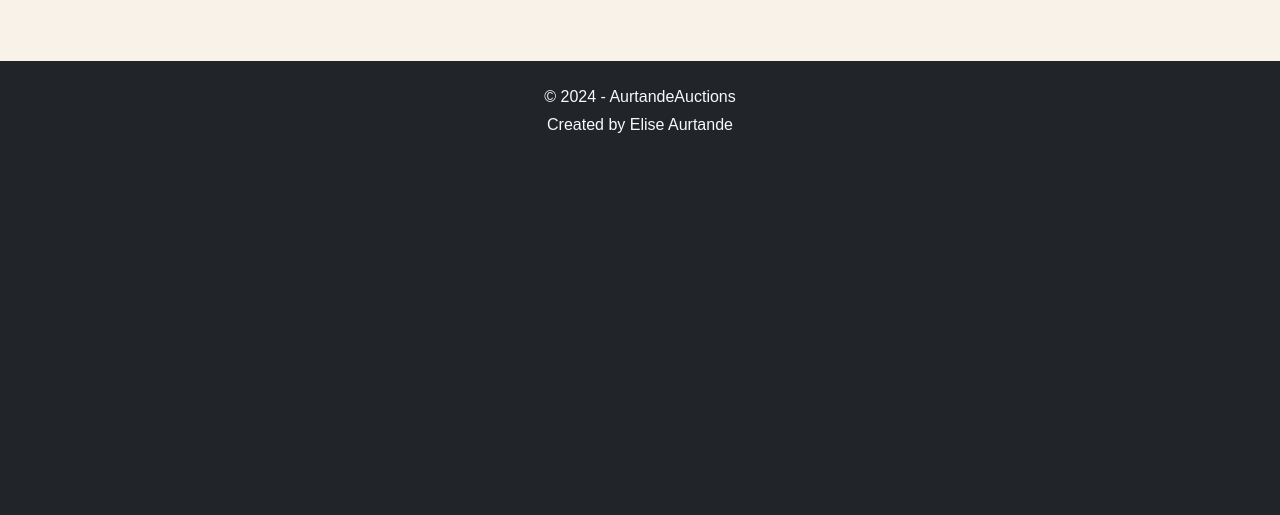
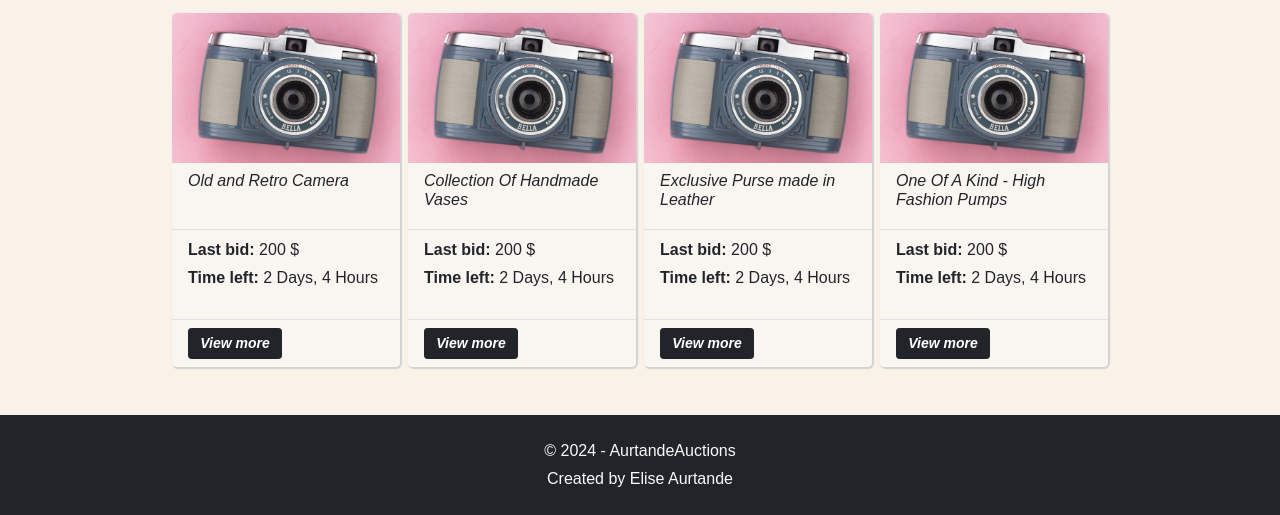
Before and after one commit to EliseAur/aurtande-auctions, a website: page index.html in a window 1280 px wide. Shown: the part 514-1029 px from the top of the page. Before the commit the page ends 800 px from the top, so only its background shows below. Drawn offline with nearby package versions, Linux system fonts and the light colour scheme; a web font is replaced by a local one.

Commit message:
Working on home page / listings page - styling

```diff
--- a/index.html
+++ b/index.html
@@ -115,8 +115,10 @@
           </div>
         </div>
       </section>
-      <section class="feed__posts container py-5">
-        <div class="col-sm-8 col-md-7 col-lg-6 col-xl-5 col-xxl-4 mx-auto">
+      <section
+        class="feed__posts container py-5 col-12 col-sm-12 col-md-12 col-lg-10 col-xl-9 col-xxl-6 mx-auto px-0"
+      >
+        <div class="container mx-auto">
           <div
             class="row d-flex flex-column flex-sm-row justify-content-between ms-2 mb-3"
           >
@@ -135,7 +137,116 @@
           </div>
 
           <!-- List of posts -->
-          <div id="postList" class="col-12"></div>
+          <div id="postList" class="col-12">
+            <div class="row row-cols-2 row-cols-sm-3 row-cols-md-4 g-2">
+              <div class="col card-col">
+                <div class="card h-100">
+                  <div class="card-img-top"></div>
+                  <ul class="list-group list-group-flush">
+                    <li class="list-group-item list-group-item-1">
+                      <h5 class="card-title h6">Old and Retro Camera</h5>
+                    </li>
+                    <li class="list-group-item list-group-item-2">
+                      <p class="card-text mb-1">
+                        <strong>Last bid:</strong> 200 $
+                      </p>
+                      <p class="card-text">
+                        <strong>Time left:</strong> 2 Days, 4 Hours
+                      </p>
+                    </li>
+                    <li class="list-group-item">
+                      <a
+                        href="../post/index.html?id=11559"
+                        class="viewMoreButton btn btn-sm btn-primary w-100"
+                        >View more</a
+                      >
+                    </li>
+                  </ul>
+                </div>
+              </div>
+              <div class="col card-col">
+                <div class="card h-100">
+                  <div class="card-img-top"></div>
+                  <ul class="list-group list-group-flush">
+                    <li class="list-group-item list-group-item-1">
+                      <h5 class="card-title h6">
+                        Collection Of Handmade Vases
+                      </h5>
+                    </li>
+                    <li class="list-group-item list-group-item-2">
+                      <p class="card-text mb-1">
+                        <strong>Last bid:</strong> 200 $
+                      </p>
+                      <p class="card-text">
+                        <strong>Time left:</strong> 2 Days, 4 Hours
+                      </p>
+                    </li>
+                    <li class="list-group-item">
+                      <a
+                        href="../post/index.html?id=11559"
+                        class="viewMoreButton btn btn-sm btn-primary w-100"
+                        >View more</a
+                      >
+                    </li>
+                  </ul>
+                </div>
+              </div>
+              <div class="col card-col">
+                <div class="card h-100">
+                  <div class="card-img-top"></div>
+                  <ul class="list-group list-group-flush">
+                    <li class="list-group-item list-group-item-1">
+                      <h5 class="card-title h6">
+                        Exclusive Purse made in Leather
+                      </h5>
+                    </li>
+                    <li class="list-group-item list-group-item-2">
+                      <p class="card-text mb-1">
+                        <strong>Last bid:</strong> 200 $
+                      </p>
+                      <p class="card-text">
+                        <strong>Time left:</strong> 2 Days, 4 Hours
+                      </p>
+                    </li>
+                    <li class="list-group-item">
+                      <a
+                        href="../post/index.html?id=11559"
+                        class="viewMoreButton btn btn-sm btn-primary w-100"
+                        >View more</a
+                      >
+                    </li>
+                  </ul>
+                </div>
+              </div>
+              <div class="col card-col">
+                <div class="card h-100">
+                  <div class="card-img-top"></div>
+                  <ul class="list-group list-group-flush">
+                    <li class="list-group-item list-group-item-1">
+                      <h5 class="card-title h6">
+                        One Of A Kind - High Fashion Pumps
+                      </h5>
+                    </li>
+                    <li class="list-group-item list-group-item-2">
+                      <p class="card-text mb-1">
+                        <strong>Last bid:</strong> 200 $
+                      </p>
+                      <p class="card-text">
+                        <strong>Time left:</strong> 2 Days, 4 Hours
+                      </p>
+                    </li>
+                    <li class="list-group-item">
+                      <a
+                        href="../post/index.html?id=11559"
+                        class="viewMoreButton btn btn-sm btn-primary w-100"
+                        >View more</a
+                      >
+                    </li>
+                  </ul>
+                </div>
+              </div>
+            </div>
+          </div>
         </div>
       </section>
     </main>
--- a/src/scss/_layout.scss
+++ b/src/scss/_layout.scss
@@ -51,3 +51,22 @@
 .navbar-brand img {
   max-width: 200px;
 }
+
+.list-group-item-1 {
+  height: 67px;
+}
+
+.list-group-item-2 {
+  height: 90px;
+}
+// .card-col {
+//   padding: 0;
+// }
+
+// .card {
+//   max-width: 190px;
+// }
+
+// .card-col {
+//   max-width: 200px;
+// }
--- a/src/scss/_variables.scss
+++ b/src/scss/_variables.scss
@@ -3,15 +3,16 @@ $primary: #212529;
 $secondary: #9be2f2;
 $main-bg: #f8f2e9;
 $body-bg: $primary;
-$card-bg: $body-bg;
+$card-bg: #f9f6f1;
 $input-bg: #fff;
 $navbar-dark-color: $input-bg;
 $navbar-dark-brand-color: $secondary;
 $navbar-dark-brand-hover-color: $navbar-dark-brand-color;
-$card-border-radius: 20px;
+$card-border-radius: 0.3rem;
 $btn-border-radius-lg: 0.2rem;
 $btn-border-radius: 0.2rem;
 $card-border-width: 0;
+$card-box-shadow: 2px 3px 3px 3px lightgray;
 $body-font-family: "trade-gothic-next", sans-serif; //custom
 // $input-border-width: 2.7px;
 // $input-focus-border-width: 2.7px;
--- a/src/scss/components/_colors.scss
+++ b/src/scss/components/_colors.scss
@@ -5,7 +5,9 @@
 main {
   background-color: $main-bg;
 }
-.comment {
+.comment,
+.list-group,
+.list-group-item {
   background-color: $card-bg;
 }
 
@@ -17,6 +19,12 @@ main {
 .feed__share {
   background: url("../../../images/home-background-2.png") bottom no-repeat;
   background-size: cover;
+}
+
+.card-img-top {
+  background: url("../../../images/camera.jpg") center no-repeat;
+  background-size: cover;
+  height: 150px;
 }
 
 .navbar .form-control {
@@ -57,3 +65,7 @@ main {
 .profile__info h3 {
   color: $secondary;
 }
+
+.card {
+  box-shadow: 1px 1px 1px 1px lightgray;
+}
--- a/src/scss/components/_typography.scss
+++ b/src/scss/components/_typography.scss
@@ -7,7 +7,8 @@ h3,
 .btn,
 .nav-link,
 .feed-name,
-.navbar-brand {
+.navbar-brand,
+.card-title {
   font-style: italic;
 }
 
```
Also changed, not shown: dist/css/index.css, images/camera.jpg (added), images/purse.jpg (added), images/radio.jpg (added), images/vase.jpg (added), 1 other file.
